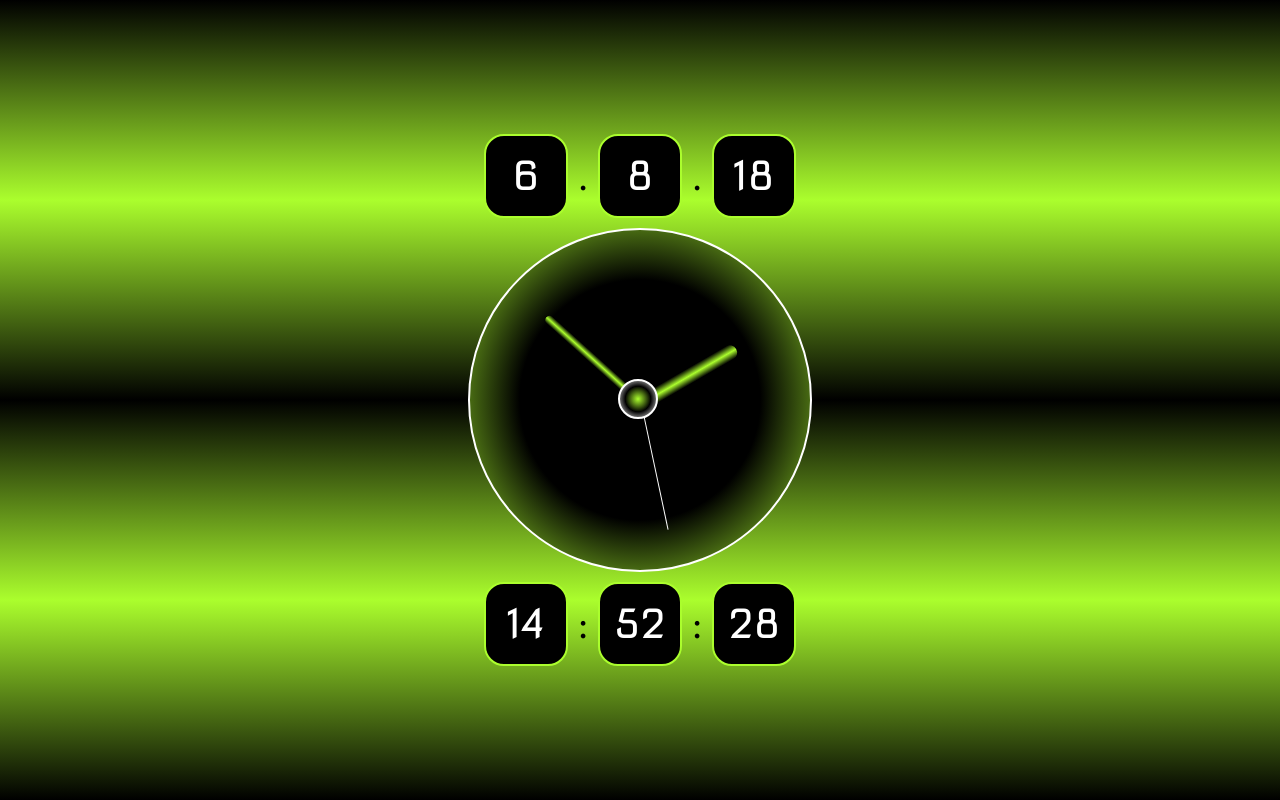
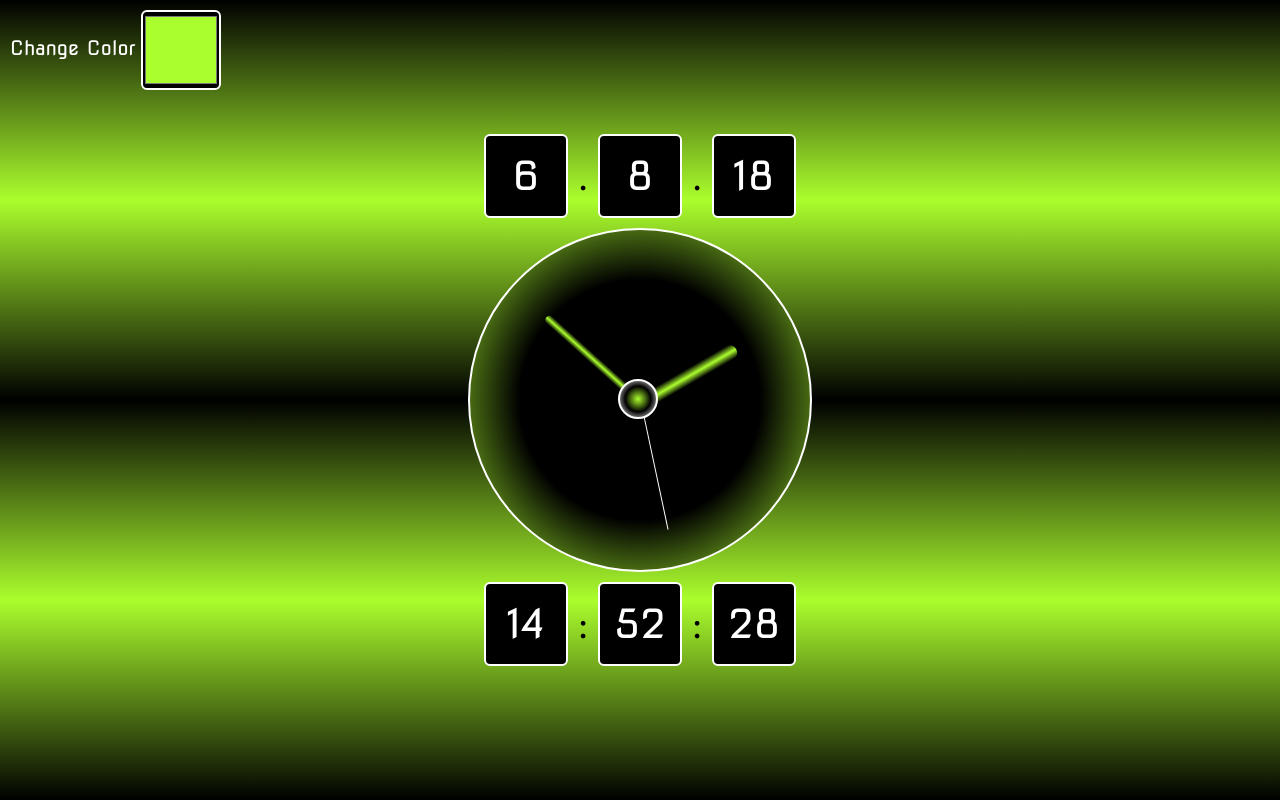
Before and after one commit to Baseel-Bandak/a-d-clock, a plain HTML site: page index.html in a window 1280 px wide. Drawn offline with Linux system fonts and the light colour scheme.

Commit message:
add color picker

```diff
--- a/index.html
+++ b/index.html
@@ -49,7 +49,11 @@
             </div>
         </section>
     </main>
-    <script src="jsDate.js"></script>
+    <div class="controls">
+        <label for="change-color">Change Color</label>
+        <input id="change-color" class="digital" type="color" name="--bg1-color" value="#abfe2d">
+    </div>
+    <script src="jsDate.js" ></script>
 </body>
 
 </html>
--- a/jsDate.js
+++ b/jsDate.js
@@ -21,20 +21,30 @@ function setTime() {
     const second = now.getSeconds();
     const secondDegrees = ((second / 60) * 360) + 90;
     secondHand.style.transform = `rotate(${secondDegrees}deg)`;
-    /*Digital Time*/secondDigital.innerHTML = `${second <10 ? '0':''}${second}`;
 
     const minute = now.getMinutes();
     const minuteDegrees = ((minute / 60) * 360) + 90;
     minuteHand.style.transform = `rotate(${minuteDegrees}deg)`;
-    /*Digital Time*/minuteDigital.innerHTML = `${minute <10 ? '0':''}${minute}`;;
 
     const hour = now.getHours();
     const hourDegrees = ((hour / 12) * 360) + 90;
     hourHand.style.transform = `rotate(${hourDegrees}deg)`;
-    /*Digital Time*/hourDigital.innerHTML = `${hour <10 ? '0':''}${hour}`;
 
-    /*Date*/ dayDigital.innerHTML =now.getDate();
-    /*Date*/ monthDigital.innerHTML =now.getMonth() +1;
-    /*Date*/ yearDigital.innerHTML =now.getYear() -100;
+    /*Digital Time*/secondDigital.innerHTML = `${second < 10 ? '0' : ''}${second}`;
+    /*Digital Time*/minuteDigital.innerHTML = `${minute < 10 ? '0' : ''}${minute}`;
+    /*Digital Time*/hourDigital.innerHTML = `${hour < 10 ? '0' : ''}${hour}`;
+
+    /*Date*/ dayDigital.innerHTML = now.getDate();
+    /*Date*/ monthDigital.innerHTML = now.getMonth() + 1;
+    /*Date*/ yearDigital.innerHTML = now.getYear() - 100;
 }
 setInterval(setTime, 1000);
+
+/*Change background color*/
+const inputs = document.querySelectorAll('.controls input');
+
+function handleUpdate() {
+    const suffix = this.dataset.sizing || '';
+    document.documentElement.style.setProperty(`${this.name}`, this.value + suffix);
+}
+inputs.forEach(input => input.addEventListener('change', handleUpdate));
--- a/style.css
+++ b/style.css
@@ -120,9 +120,9 @@ main{
         margin:  auto;
         padding: var(--small-dim) auto;
 
-        border-radius: 20px;
+        border-radius: 6px;
         border-width: 2px;
-        border-color: var(--bg1-color);
+        border-color: var(--s-color);
         border-style: solid;
 
         display: inline-block;
@@ -140,5 +140,15 @@ main{
             border: none;
             background: transparent;
             color: var(--bg2-color);
+        }
 
-        }
+    label{
+        font-size: var(--main-dim);
+        font-family: 'Nova Square', cursive;
+        color: var(--s-color);
+    }
+    .controls{
+
+          float: left;
+          padding: var(--small-dim);
+    }
```
